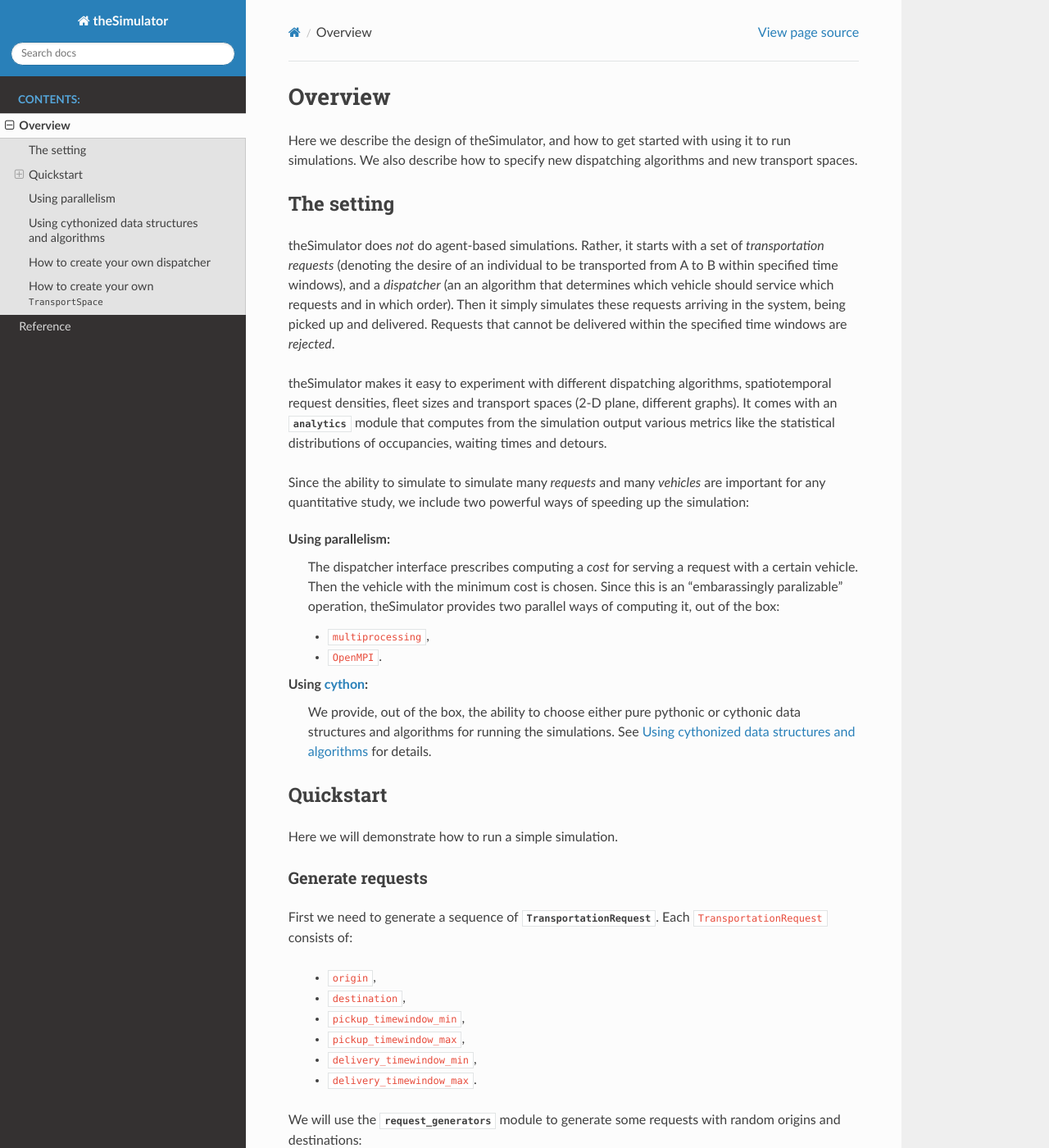
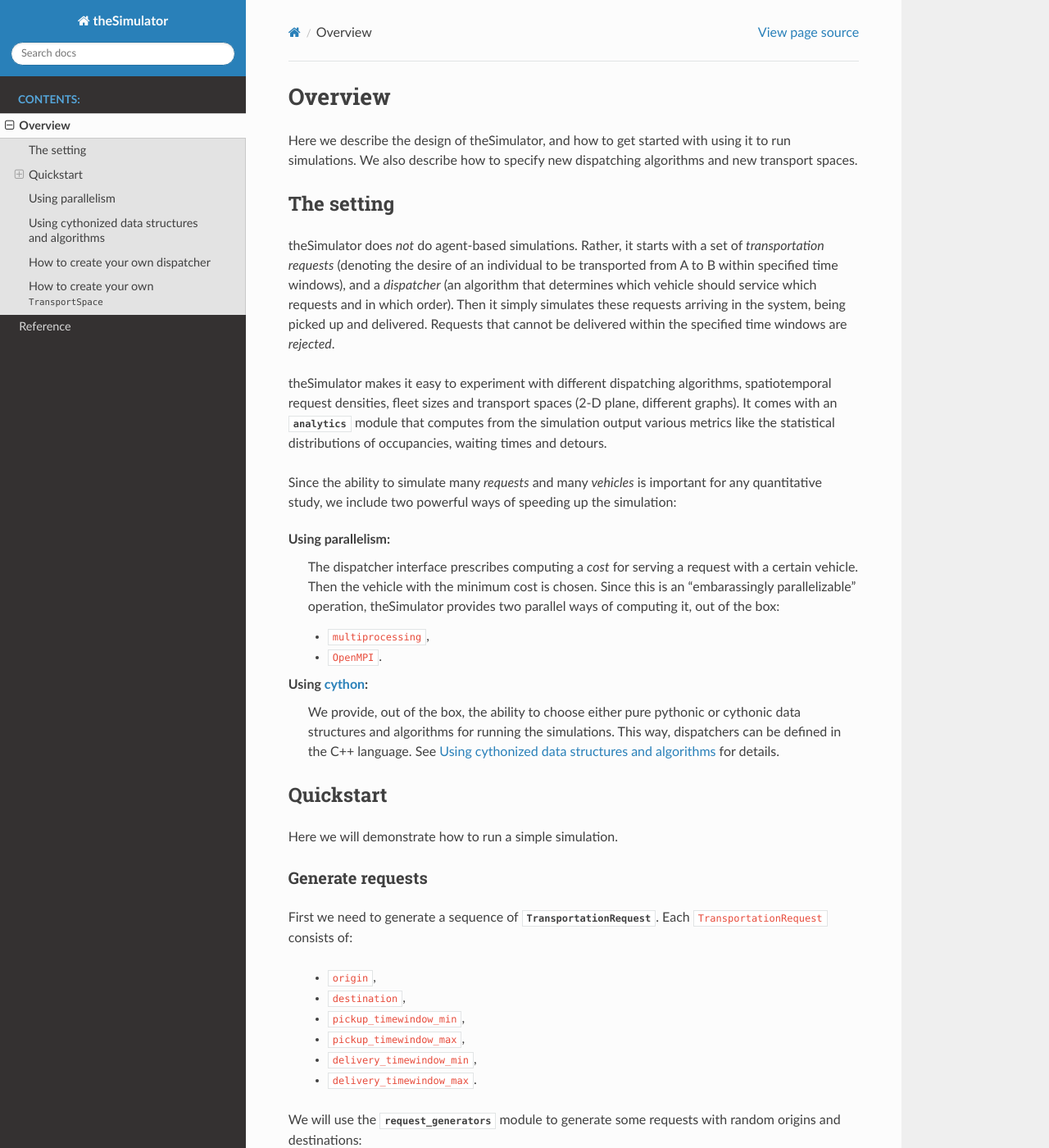
Before and after one commit to PhysicsOfMobility/ridepy, a Sphinx documentation site: the page built from doc/overview.rst, in a window 1280 px wide and 1400 px high. Shown: the whole window at 82% size. Built offline with Sphinx 7.4.7 and the Read the Docs theme 2.0.0, drawn with Linux system fonts in a browser that asks for light colours; some of the changed text lies outside the part shown.

Commit message:
tiny changes to overview

```diff
--- a/doc/overview.rst
+++ b/doc/overview.rst
@@ -12,45 +12,40 @@
 
 The setting
 -----------
-theSimulator does *not* do agent-based simulations. Rather, it starts with a set
-of *transportation requests* (denoting the desire of an individual to be
-transported from A to B within specified time windows), and a *dispatcher* (an
-an algorithm that determines which vehicle should service which requests and in which
-order). Then it simply simulates these requests arriving in the system, being
-picked up and delivered. Requests that cannot be delivered within the specified
-time windows are *rejected*.
+theSimulator does *not* do agent-based simulations. Rather, it starts with a set of
+*transportation requests* (denoting the desire of an individual to be transported from A
+to B within specified time windows), and a *dispatcher* (an algorithm that determines
+which vehicle should service which requests and in which order). Then it simply
+simulates these requests arriving in the system, being picked up and delivered. Requests
+that cannot be delivered within the specified time windows are *rejected*.
 
-theSimulator makes it easy to experiment with
-different dispatching algorithms, spatiotemporal request densities, fleet sizes
-and transport spaces (2-D plane, different graphs). It comes with an `analytics`
-module that computes from the simulation output various metrics like the
-statistical distributions of occupancies, waiting times and detours.
+theSimulator makes it easy to experiment with different dispatching algorithms,
+spatiotemporal request densities, fleet sizes and transport spaces (2-D plane, different
+graphs). It comes with an `analytics` module that computes from the simulation output
+various metrics like the statistical distributions of occupancies, waiting times and
+detours.
 
-Since the ability to simulate to simulate many *requests* and many *vehicles*
-are important for any quantitative study, we include two powerful ways of
-speeding up the simulation:
+Since the ability to simulate many *requests* and many *vehicles* is important for any
+quantitative study, we include two powerful ways of speeding up the simulation:
 
 Using parallelism:
-   The dispatcher interface prescribes computing a *cost* for
-   serving a request with a certain vehicle. Then the vehicle with the minimum cost
-   is chosen. Since this is an "embarassingly paralizable" operation, theSimulator
-   provides two parallel ways of computing it, out of the box:
+   The dispatcher interface prescribes computing a *cost* for serving a request with a
+   certain vehicle. Then the vehicle with the minimum cost is chosen. Since this is an
+   "embarassingly parallelizable" operation, theSimulator provides two parallel ways of
+   computing it, out of the box:
 
    - ``multiprocessing``,
    - ``OpenMPI``.
 
 Using `cython <https://cython.readthedocs.io/en/latest/>`_:
-   We provide, out of
-   the box, the ability to choose either pure pythonic or cythonic data structures
-   and algorithms for running the simulations. See :ref:`using_cython` for
-   details.
+   We provide, out of the box, the ability to choose either pure pythonic or cythonic
+   data structures and algorithms for running the simulations. This way, dispatchers can
+   be defined in the C++ language. See :ref:`using_cython` for details.
 
 
 Quickstart
 ----------
 Here we will demonstrate how to run a simple simulation.
-
-
 
 Generate requests
 ^^^^^^^^^^^^^^^^^
@@ -173,9 +168,10 @@
 
 Using cythonized data structures and algorithms
 -----------------------------------------------
-The simulation we saw can be sped up considerably by using a cythonized version
-of the dispatcher. We will also need to use cythonized versions of
-``TransportationRequest``, ``Stop``, ``VehicleState`` and a ``TransportSpace``:
+The simulation we saw can be sped up considerably by using a cythonized version of the
+dispatcher, with the core logic implemented in C++. We will also need to use cythonized
+versions of ``TransportationRequest``, ``Stop``, ``VehicleState`` and a
+``TransportSpace``:
 
 
 .. code-block:: python
```
Also changed, not shown: other parts of doc/overview.rst (+4 -4 lines).
